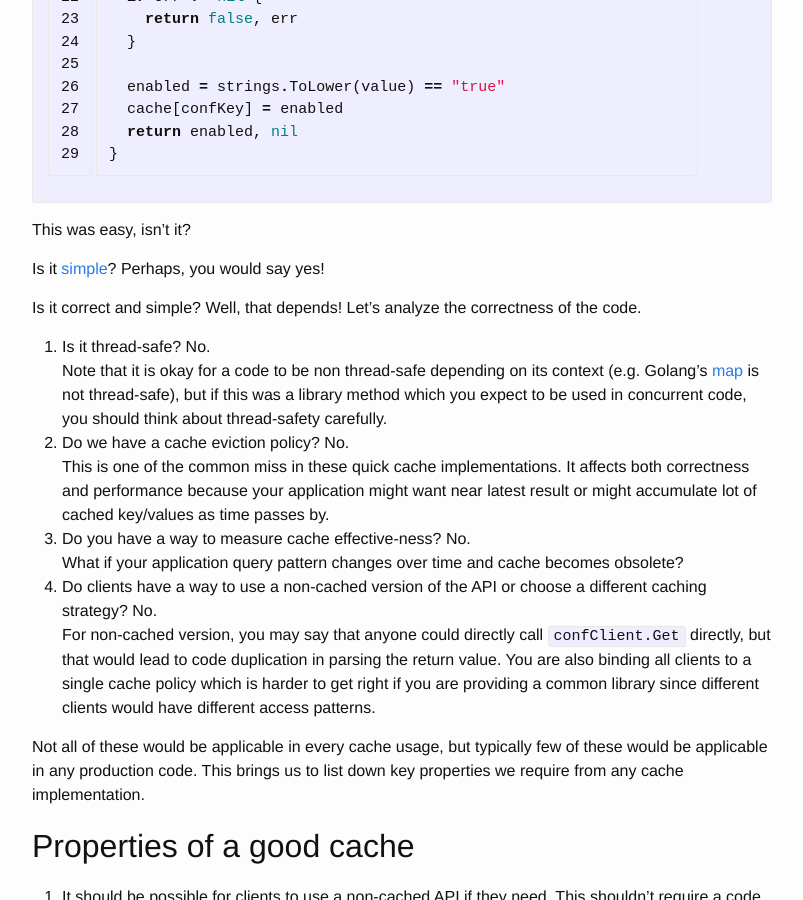
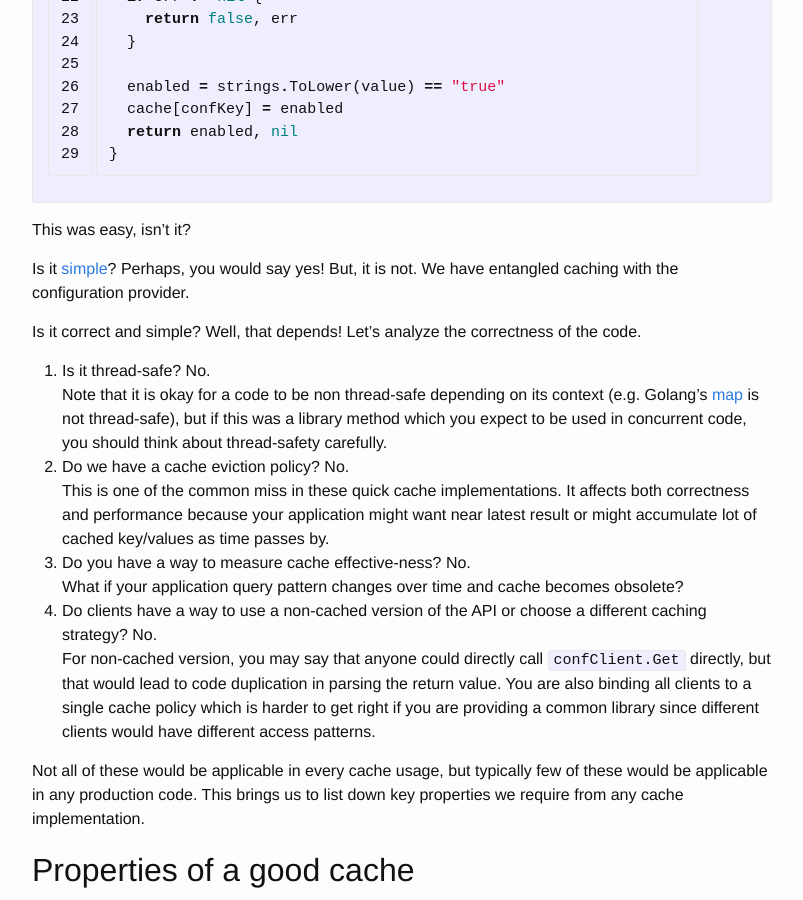
Before and after one commit to mgaurav/mgaurav.github.io, a Jekyll site: the page built from _posts/2021-05-01-caching-is-simple.markdown, in a window 1280 px wide and 900 px high, scrolled down 1634 px. Shown: the whole window, without its empty margins (238-1041 px from the left). Built offline with Jekyll 4.4.1, drawn with Linux system fonts in a browser that asks for light colours; comment, search, counter and statistics services are not loaded.

Commit message:
Add description for simple

```diff
--- a/_posts/2021-05-01-caching-is-simple.markdown
+++ b/_posts/2021-05-01-caching-is-simple.markdown
@@ -84,7 +84,8 @@ func (c *BoolConfigProvider) IsEnabled(
 
 This was easy, isn't it?
 
-Is it [simple][Simple-Made-Easy]? Perhaps, you would say yes!
+Is it [simple][Simple-Made-Easy]? Perhaps, you would say yes! But, it is not.
+We have entangled caching with the configuration provider.
 
 Is it correct and simple? Well, that depends! Let's analyze the correctness of the code.
 1. Is it thread-safe? No.
```
